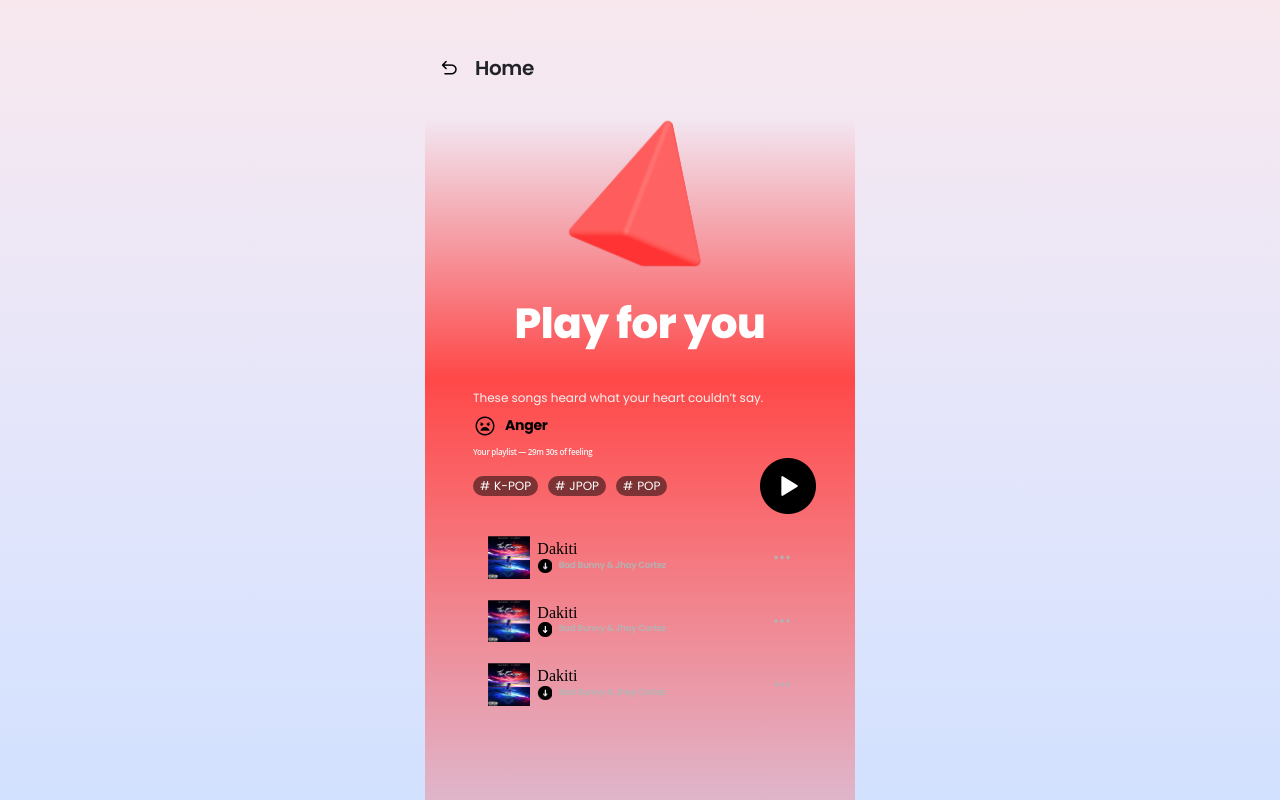
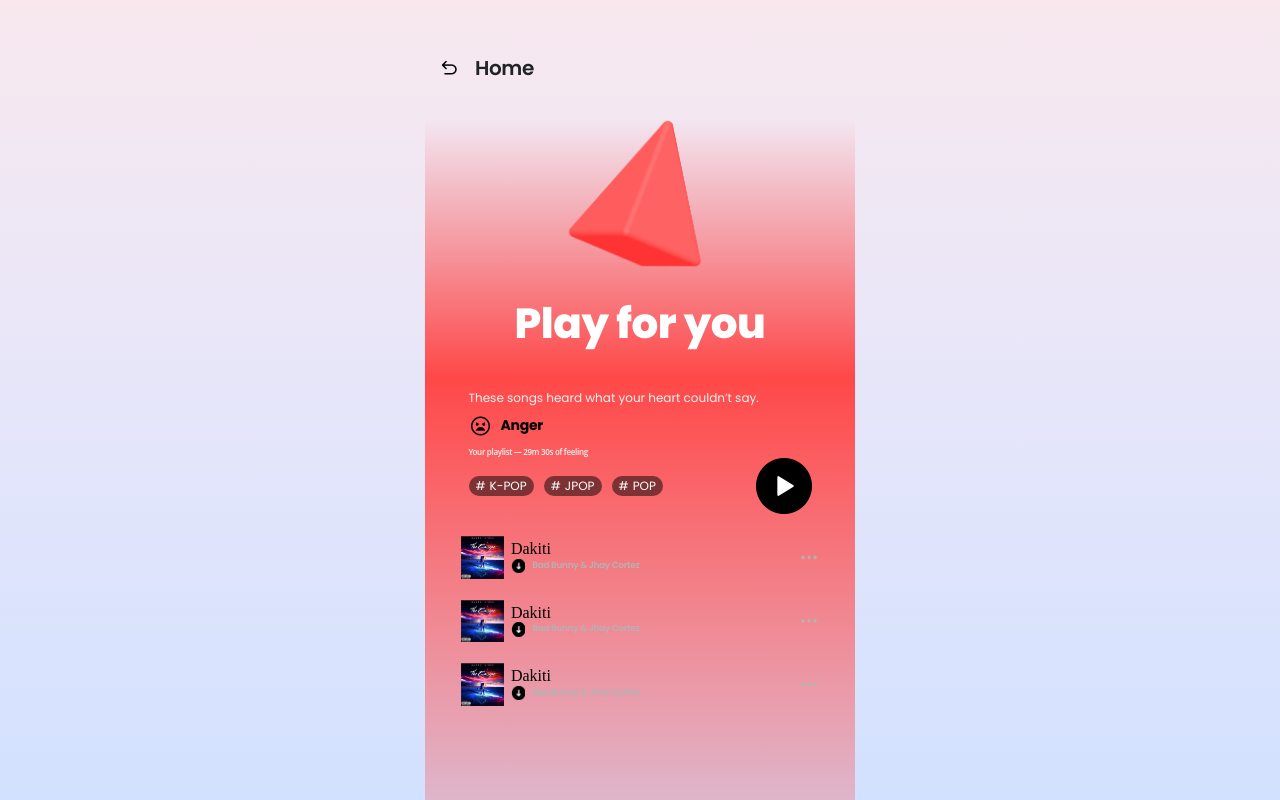
Before and after one commit to DAON-SJSU/layered.frontend, a React (Vite) app: page /playlist in a window 1280 px wide. Built offline with nearby package versions, Linux system fonts and the light colour scheme.

Commit message:
feat :: playlist flex 조절

```diff
--- a/src/components/music/style.ts
+++ b/src/components/music/style.ts
@@ -18,7 +18,7 @@
 
 export const MusicContent = styled.div`
     display: flex;
-    width: 226.6px;
+    width: 65%;
     flex-direction: column;
     align-items: flex-start;
     gap: 2.666px;
--- a/src/pages/playlist/index.tsx
+++ b/src/pages/playlist/index.tsx
@@ -18,6 +18,7 @@
                     </_.TopDiv>
                     <_.BottomDiv>
                         <_.BottomDivSection1>
+                            <_.BottomDivSection1Wrapper>
                             <_.BottomDivSection1Div1>
                                 <_.Description>
                                     These songs heard what your heart couldn’t say.
@@ -30,6 +31,7 @@
                                     Your playlist — 29m 30s of feeling
                                 </_.PlaylistDuration>
                             </_.BottomDivSection1Div1>
+                            </_.BottomDivSection1Wrapper>
                             <_.BottomDivSection1Div2>
                                 <_.TagBar>
                                     <MusicType music={"K-POP"} isSelected={true}/>
--- a/src/pages/playlist/style.ts
+++ b/src/pages/playlist/style.ts
@@ -43,18 +43,28 @@
 
 export const BottomDivSection1 = styled.div`
     display: flex;
-    width: 375px;
+    width: 100%;
     padding: var(--Gap-12, 12px) 16px;
+    box-sizing: border-box;
     flex-direction: column;
-    align-items: flex-end;
+    align-items: center;
     gap: 1px;
+`
+
+export const BottomDivSection1Wrapper = styled.div`
+    display: flex;
+    width: 100%;
+    flex-direction: column;
+    align-items: center;
+    justify-content: center;
 `
 
 export const BottomDivSection2 = styled.div`
     display: flex;
     width: 100%;
     flex-direction: column;
-    align-items: flex-start;
+    align-items: center;
+    justify-content: center;
 `
 
 export const Void = styled.div`
@@ -67,6 +77,7 @@
     display: inline-flex;
     flex-direction: column;
     align-items: flex-start;
+    justify-content : center;
     gap: 8px;
     width: 343px;
     height: 67px;
@@ -105,7 +116,7 @@
 
 export const BottomDivSection1Div2 = styled.div`
     display: flex;
-    justify-content: flex-end;
+    justify-content: center;
     align-items: flex-start;
     gap: 1px;
     align-self: stretch;
```
